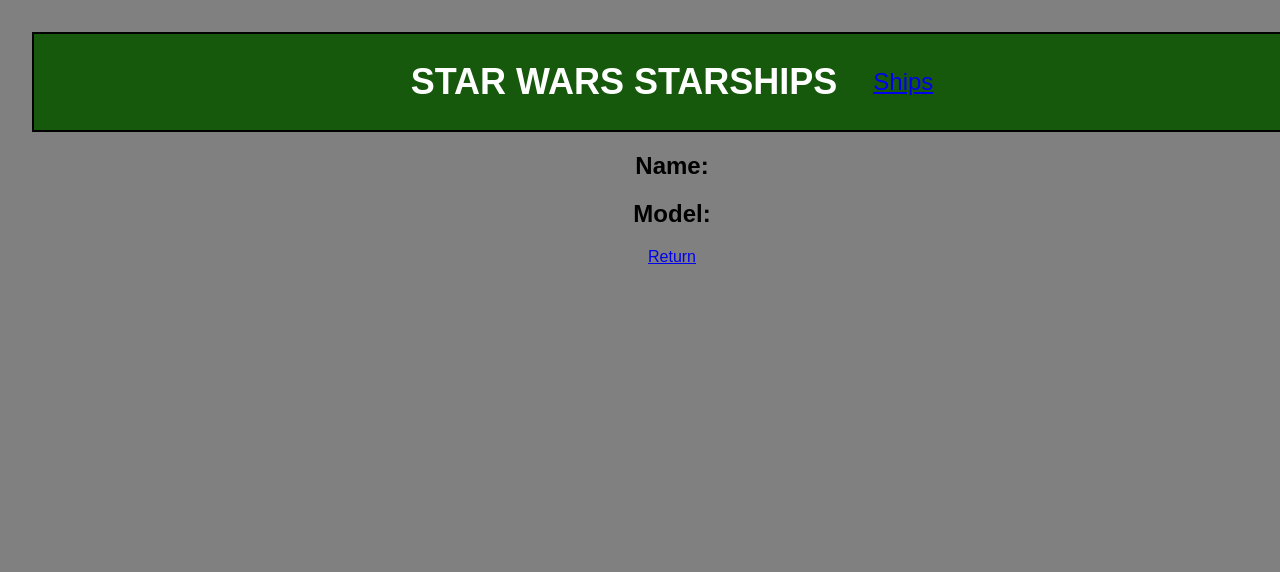
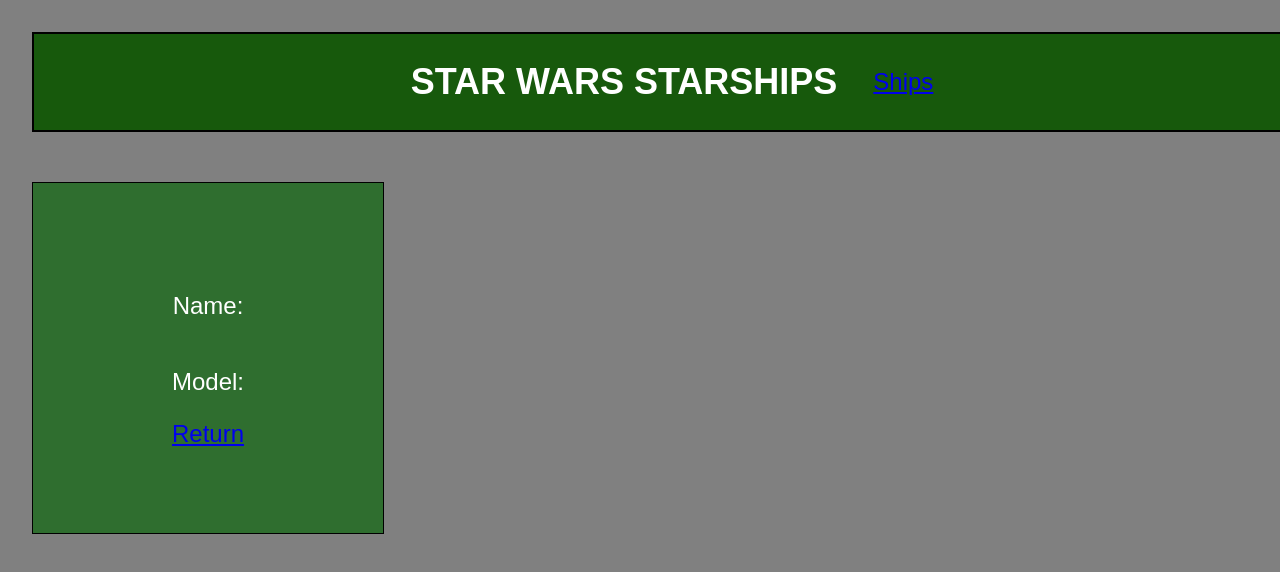
Before and after one commit to SoundaryaNattuva/react-swapi-arya, a React (Vite) app: page /shipdetails/1 in a window 1280 px wide. Shown: the top 572 px of the page. Built offline with nearby package versions, Linux system fonts and the light colour scheme; no server answers.

Commit message:
add styling to details card

```diff
--- a/src/components/Nav/Nav.css
+++ b/src/components/Nav/Nav.css
@@ -1,4 +1,3 @@
-
 body, html {
   margin: 0;
   padding: 0;
--- a/src/components/ShipDetails/ShipDetail.css
+++ b/src/components/ShipDetails/ShipDetail.css
@@ -1,13 +1,14 @@
-.each-card{
+
+.details-card{
+  margin-top: 50px;
   color: white;
-  background: green;
-  border: 1px solid black;
-  margin: 6px;
-  width: 200px;
-  height: 200px;
-  text-align: center;
+  background-color: rgb(47, 110, 47);
+  width: 350px;
+  height: 350px;
+  border: solid black 1px;
   display: flex;
+  align-items: center;
+  justify-content: center;
   flex-direction: column;
-  align-items: center;
-  justify-content: center ;
+  font-size: 24px;
 }
--- a/src/components/ShipDetails/ShipDetail.jsx
+++ b/src/components/ShipDetails/ShipDetail.jsx
@@ -21,8 +21,8 @@
   return (
     <div>
       <div className="details-card">
-          <h2>Name: {ship.name} </h2>
-          <h2>Model: {ship.model} </h2>
+          <p>Name: {ship.name} </p>
+          <p>Model: {ship.model} </p>
           <Link to='/ships'> Return </Link>
       </div>
     </div>
```
